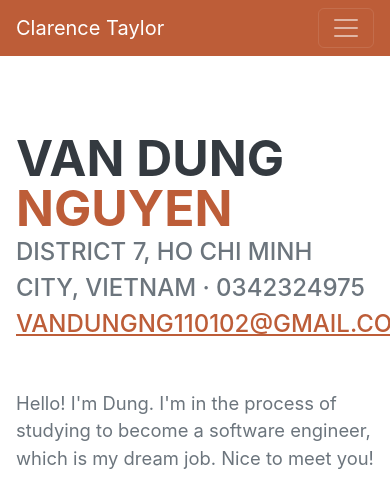
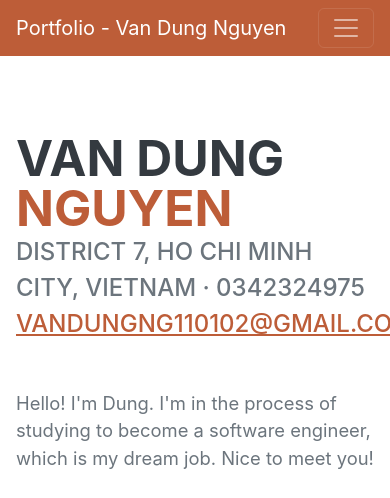
Before and after one commit to vandung110102/portfolio, a plain HTML site: page index.html in a window 390 px wide. Shown: the top 498 px of the page. Drawn offline with nearby package versions, Linux system fonts and the light colour scheme; a web font is replaced by a local one.

Commit message:
edit header name

```diff
--- a/index.html
+++ b/index.html
@@ -19,7 +19,7 @@
         <!-- Navigation-->
         <nav class="navbar navbar-expand-lg navbar-dark bg-primary fixed-top" id="sideNav">
             <a class="navbar-brand js-scroll-trigger" href="#page-top">
-                <span class="d-block d-lg-none">Clarence Taylor</span>
+                <span class="d-block d-lg-none">Portfolio - Van Dung Nguyen</span>
                 <span class="d-none d-lg-block"><img class="img-fluid img-profile rounded-circle mx-auto mb-2" src="assets/img/vandungng110102.png" alt="..." /></span>
             </a>
             <button class="navbar-toggler" type="button" data-bs-toggle="collapse" data-bs-target="#navbarResponsive" aria-controls="navbarResponsive" aria-expanded="false" aria-label="Toggle navigation"><span class="navbar-toggler-icon"></span></button>
```
